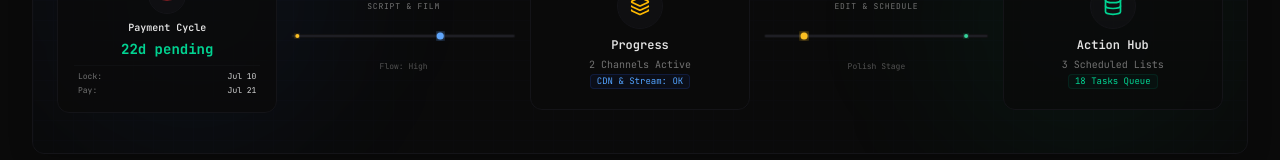
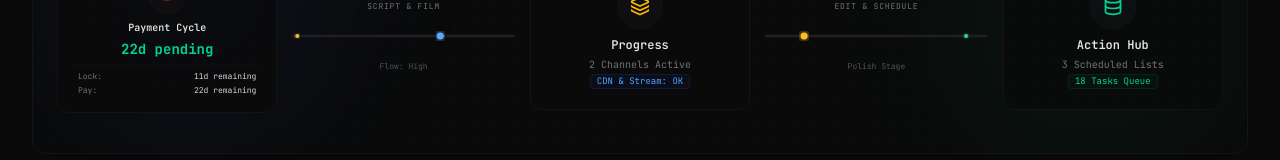
Before and after one commit to akshay58165/system-hub-dashboard, a React (Vite) app: page / in a window 1280 px wide. Shown: the part 276-436 px from the top of the page. Built offline with nearby package versions, Linux system fonts and the light colour scheme.

Commit message:
style: change Youtube payment cycle to show days remaining instead of date values

```diff
--- a/src/components/Overview.tsx
+++ b/src/components/Overview.tsx
@@ -60,13 +60,15 @@ export default function Overview({ repos, vercelProjects, supabase, events, onTa
       payoutDate = new Date(today.getFullYear(), today.getMonth() + 1, 21);
     }
 
-    const diffTime = payoutDate.getTime() - today.getTime();
-    const daysPending = Math.ceil(diffTime / (1000 * 60 * 60 * 24));
+    const lockDiff = lockDate.getTime() - today.getTime();
+    const lockDays = Math.ceil(lockDiff / (1000 * 60 * 60 * 24));
+
+    const payoutDiff = payoutDate.getTime() - today.getTime();
+    const payDays = Math.ceil(payoutDiff / (1000 * 60 * 60 * 24));
 
     return {
-      lockDate,
-      payoutDate,
-      daysPending
+      lockDays,
+      payDays
     };
   }, []);
 
@@ -141,16 +143,16 @@ export default function Overview({ repos, vercelProjects, supabase, events, onTa
             </div>
             <span className="text-[10px] font-mono font-semibold text-neutral-200">Payment Cycle</span>
             <span className="text-sm font-mono font-bold text-emerald-400 mt-1 select-none">
-              {paymentMetrics.daysPending}d pending
+              {paymentMetrics.payDays}d pending
             </span>
             <div className="text-[8px] font-mono text-neutral-500 mt-1.5 pt-1 border-t border-neutral-900/60 w-full flex flex-col gap-0.5">
               <div className="flex justify-between px-1">
                 <span>Lock:</span>
-                <span className="text-neutral-300">{paymentMetrics.lockDate.toLocaleDateString([], { month: 'short', day: 'numeric' })}</span>
+                <span className="text-neutral-300">{paymentMetrics.lockDays}d remaining</span>
               </div>
               <div className="flex justify-between px-1">
                 <span>Pay:</span>
-                <span className="text-neutral-300">{paymentMetrics.payoutDate.toLocaleDateString([], { month: 'short', day: 'numeric' })}</span>
+                <span className="text-neutral-300">{paymentMetrics.payDays}d remaining</span>
               </div>
             </div>
           </div>
```
